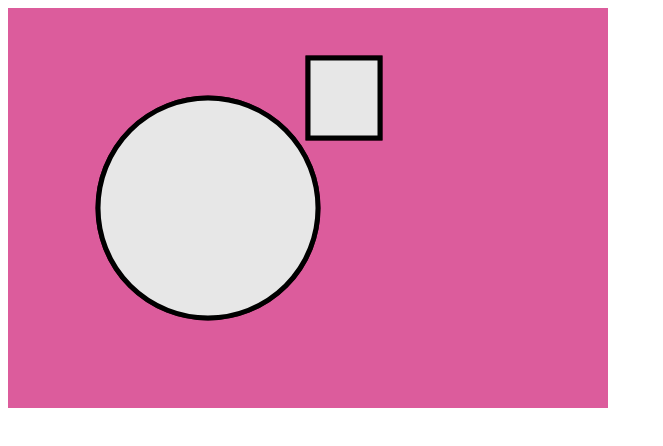
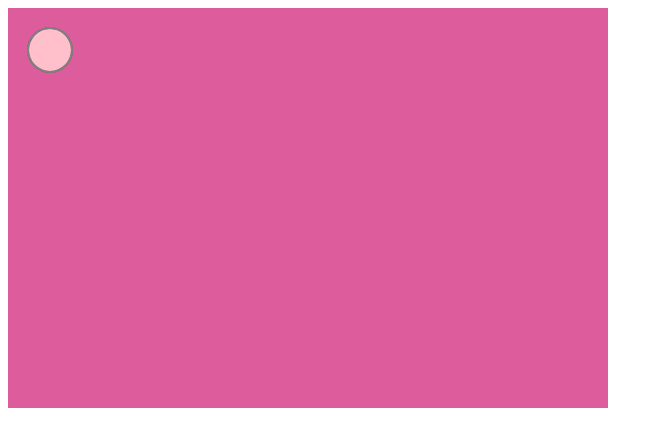
Before and after one commit to stephenngeorge/GraphicJS, a website built with webpack: page index.html in a window 1280 px wide. Shown: the whole page, without its empty margins (0-663 px from the left). Built offline with nearby package versions, Linux system fonts and the light colour scheme.

Commit message:
refactor argument objects

```diff
--- a/brush/classes/Circle.js
+++ b/brush/classes/Circle.js
@@ -8,13 +8,19 @@ export default class Circle {
     this.r = r;
   }
 
-  draw({lineWidth = 2, strokeStyle = 'grey', fillStyle = 'pink'} = {}) {
+  draw(fillStyle = '#FFC0CB') {
     this.ctx.beginPath();
     this.ctx.arc(this.x, this.y, this.r, 0, Math.PI * 2);
     this.ctx.fillStyle = fillStyle;
     this.ctx.fill();
-    this.ctx.lineWidth = lineWidth;
-    this.ctx.strokeStyle = strokeStyle;
+    return this;
+  }
+
+  outline({ weight = 2, colour = '#808080' } = {}) {
+    this.ctx.beginPath();
+    this.ctx.arc(this.x, this.y, this.r + (weight / 2), 0, Math.PI * 2);
+    this.ctx.lineWidth = weight;
+    this.ctx.strokeStyle = colour;
     this.ctx.stroke();
     return this;
   }
--- a/brush/classes/Rect.js
+++ b/brush/classes/Rect.js
@@ -11,16 +11,16 @@ export default class Rect {
     this.height = height;
   }
 
-  draw(fillStyle = 'pink') {
+  draw(fillStyle = '#FFC0CB') {
     this.ctx.fillStyle = fillStyle;
     this.ctx.fillRect(this.x, this.y, this.width, this.height);
     return this;
   }
 
-  outline(weight = 2, colour = 'grey') {
+  outline({weight = 2, colour = '#808080'} = {}) {
     this.ctx.lineWidth = weight;
     this.ctx.strokeStyle = colour;
-    this.ctx.strokeRect(this.x, this.y, this.width, this.height);
+    this.ctx.strokeRect(this.x - (weight / 2), this.y - (weight / 2), this.width + weight, this.height + weight);
     return this;
   }
 }
--- a/brush/index.js
+++ b/brush/index.js
@@ -4,10 +4,17 @@ import backgroundSolid from './functions/backgroundSolid';
 import circle from './functions/circle';
 import rect from './functions/rect';
 
+import Circle from './classes/Circle';
+import Rect from './classes/Rect';
+
 const library = {
   backgroundSolid,
   circle,
-  rect
+  rect,
+  classes: {
+    Circle,
+    Rect
+  }
 }
 
 
--- a/js/scripts.js
+++ b/js/scripts.js
@@ -58,18 +58,18 @@ var i=t&&t.__esModule?/******/
 function(){return t.default}:/******/
 function(){return t};/******/
 /******/
-return e.d(i,"a",i),i},e.o=function(t,e){return Object.prototype.hasOwnProperty.call(t,e)},e.p="/",e(e.s=6)}([/* 0 */
+return e.d(i,"a",i),i},e.o=function(t,e){return Object.prototype.hasOwnProperty.call(t,e)},e.p="/",e(e.s=0)}([/* 0 */
 /***/
-function(t,e,i){"use strict";function n(t){return t&&t.__esModule?t:{default:t}}function r(t){var e=arguments.length>1&&void 0!==arguments[1]?arguments[1]:{},i=e.xPos,n=void 0===i?42:i,r=e.yPos,o=void 0===r?42:r,l=e.width,c=void 0===l?42:l,s=e.height,a=void 0===s?42:s;return new u.default(t,n,o,c,a)}Object.defineProperty(e,"__esModule",{value:!0}),e.default=r;var o=i(3),u=n(o)},/* 1 */
+function(t,e,i){"use strict";var n=i(2),r=document.getElementById("canvas"),o=r.getContext("2d");r.width,r.height;(0,n.backgroundSolid)(r,"rgba(200, 0, 100, .4)"),(0,n.circle)(o).draw().outline()},/* 1 */
 /***/
-function(t,e,i){"use strict";function n(t){return t&&t.__esModule?t:{default:t}}var r=i(4),o=n(r),u=i(5),l=n(u),c=i(0),s=n(c),a={backgroundSolid:o.default,circle:l.default,rect:s.default};t.exports=a},/* 2 */
+function(t,e,i){"use strict";function n(t){return t&&t.__esModule?t:{default:t}}function r(t){var e=arguments.length>1&&void 0!==arguments[1]?arguments[1]:{},i=e.xPos,n=void 0===i?42:i,r=e.yPos,o=void 0===r?42:r,c=e.width,l=void 0===c?42:c,s=e.height,a=void 0===s?42:s;return new u.default(t,n,o,l,a)}Object.defineProperty(e,"__esModule",{value:!0}),e.default=r;var o=i(4),u=n(o)},/* 2 */
 /***/
-function(t,e,i){"use strict";function n(t,e){if(!(t instanceof e))throw new TypeError("Cannot call a class as a function")}Object.defineProperty(e,"__esModule",{value:!0});var r=function(){function t(t,e){for(var i=0;i<e.length;i++){var n=e[i];n.enumerable=n.enumerable||!1,n.configurable=!0,"value"in n&&(n.writable=!0),Object.defineProperty(t,n.key,n)}}return function(e,i,n){return i&&t(e.prototype,i),n&&t(e,n),e}}(),o=function(){function t(e,i,r,o){n(this,t),this.ctx=e,this.x=i,this.y=r,this.r=o}return r(t,[{key:"draw",value:function(){var t=arguments.length>0&&void 0!==arguments[0]?arguments[0]:{},e=t.lineWidth,i=void 0===e?2:e,n=t.strokeStyle,r=void 0===n?"grey":n,o=t.fillStyle,u=void 0===o?"pink":o;return this.ctx.beginPath(),this.ctx.arc(this.x,this.y,this.r,0,2*Math.PI),this.ctx.fillStyle=u,this.ctx.fill(),this.ctx.lineWidth=i,this.ctx.strokeStyle=r,this.ctx.stroke(),this}}]),t}();e.default=o},/* 3 */
+function(t,e,i){"use strict";function n(t){return t&&t.__esModule?t:{default:t}}var r=i(5),o=n(r),u=i(6),c=n(u),l=i(1),s=n(l),a=i(3),f=n(a),h=i(4),d=n(h),v={backgroundSolid:o.default,circle:c.default,rect:s.default,classes:{Circle:f.default,Rect:d.default}};t.exports=v},/* 3 */
 /***/
-function(t,e,i){"use strict";function n(t){return t&&t.__esModule?t:{default:t}}function r(t,e){if(!(t instanceof e))throw new TypeError("Cannot call a class as a function")}Object.defineProperty(e,"__esModule",{value:!0});var o=function(){function t(t,e){for(var i=0;i<e.length;i++){var n=e[i];n.enumerable=n.enumerable||!1,n.configurable=!0,"value"in n&&(n.writable=!0),Object.defineProperty(t,n.key,n)}}return function(e,i,n){return i&&t(e.prototype,i),n&&t(e,n),e}}(),u=i(0),l=(n(u),function(){function t(e,i,n,o,u){r(this,t),this.ctx=e,this.x=i,this.y=n,this.width=o,this.height=u}return o(t,[{key:"draw",value:function(){var t=arguments.length>0&&void 0!==arguments[0]?arguments[0]:"pink";return this.ctx.fillStyle=t,this.ctx.fillRect(this.x,this.y,this.width,this.height),this}},{key:"outline",value:function(){var t=arguments.length>0&&void 0!==arguments[0]?arguments[0]:2,e=arguments.length>1&&void 0!==arguments[1]?arguments[1]:"grey";return this.ctx.lineWidth=t,this.ctx.strokeStyle=e,this.ctx.strokeRect(this.x,this.y,this.width,this.height),this}}]),t}());e.default=l},/* 4 */
+function(t,e,i){"use strict";function n(t,e){if(!(t instanceof e))throw new TypeError("Cannot call a class as a function")}Object.defineProperty(e,"__esModule",{value:!0});var r=function(){function t(t,e){for(var i=0;i<e.length;i++){var n=e[i];n.enumerable=n.enumerable||!1,n.configurable=!0,"value"in n&&(n.writable=!0),Object.defineProperty(t,n.key,n)}}return function(e,i,n){return i&&t(e.prototype,i),n&&t(e,n),e}}(),o=function(){function t(e,i,r,o){n(this,t),this.ctx=e,this.x=i,this.y=r,this.r=o}return r(t,[{key:"draw",value:function(){var t=arguments.length>0&&void 0!==arguments[0]?arguments[0]:"#FFC0CB";return this.ctx.beginPath(),this.ctx.arc(this.x,this.y,this.r,0,2*Math.PI),this.ctx.fillStyle=t,this.ctx.fill(),this}},{key:"outline",value:function(){var t=arguments.length>0&&void 0!==arguments[0]?arguments[0]:{},e=t.weight,i=void 0===e?2:e,n=t.colour,r=void 0===n?"#808080":n;return this.ctx.beginPath(),this.ctx.arc(this.x,this.y,this.r+i/2,0,2*Math.PI),this.ctx.lineWidth=i,this.ctx.strokeStyle=r,this.ctx.stroke(),this}}]),t}();e.default=o},/* 4 */
 /***/
-function(t,e,i){"use strict";function n(t){var e=arguments.length>1&&void 0!==arguments[1]?arguments[1]:"#e7e7e7",i=t.getContext("2d");i.fillStyle=e,i.fillRect(0,0,t.width,t.height)}Object.defineProperty(e,"__esModule",{value:!0}),e.default=n},/* 5 */
+function(t,e,i){"use strict";function n(t){return t&&t.__esModule?t:{default:t}}function r(t,e){if(!(t instanceof e))throw new TypeError("Cannot call a class as a function")}Object.defineProperty(e,"__esModule",{value:!0});var o=function(){function t(t,e){for(var i=0;i<e.length;i++){var n=e[i];n.enumerable=n.enumerable||!1,n.configurable=!0,"value"in n&&(n.writable=!0),Object.defineProperty(t,n.key,n)}}return function(e,i,n){return i&&t(e.prototype,i),n&&t(e,n),e}}(),u=i(1),c=(n(u),function(){function t(e,i,n,o,u){r(this,t),this.ctx=e,this.x=i,this.y=n,this.width=o,this.height=u}return o(t,[{key:"draw",value:function(){var t=arguments.length>0&&void 0!==arguments[0]?arguments[0]:"#FFC0CB";return this.ctx.fillStyle=t,this.ctx.fillRect(this.x,this.y,this.width,this.height),this}},{key:"outline",value:function(){var t=arguments.length>0&&void 0!==arguments[0]?arguments[0]:{},e=t.weight,i=void 0===e?2:e,n=t.colour,r=void 0===n?"#808080":n;return this.ctx.lineWidth=i,this.ctx.strokeStyle=r,this.ctx.strokeRect(this.x-i/2,this.y-i/2,this.width+i,this.height+i),this}}]),t}());e.default=c},/* 5 */
 /***/
-function(t,e,i){"use strict";function n(t){return t&&t.__esModule?t:{default:t}}function r(t){var e=arguments.length>1&&void 0!==arguments[1]?arguments[1]:{},i=e.xPos,n=void 0===i?42:i,r=e.yPos,o=void 0===r?42:r,l=e.radius,c=void 0===l?21:l;return new u.default(t,n,o,c)}Object.defineProperty(e,"__esModule",{value:!0}),e.default=r;var o=i(2),u=n(o)},/* 6 */
+function(t,e,i){"use strict";function n(t){var e=arguments.length>1&&void 0!==arguments[1]?arguments[1]:"#e7e7e7",i=t.getContext("2d");i.fillStyle=e,i.fillRect(0,0,t.width,t.height)}Object.defineProperty(e,"__esModule",{value:!0}),e.default=n},/* 6 */
 /***/
-function(t,e,i){"use strict";var n=i(1),r=document.getElementById("canvas"),o=r.getContext("2d");(0,n.backgroundSolid)(r,"rgba(200, 0, 100, .4)"),(0,n.circle)(o,{xPos:200,yPos:200,radius:110}).draw({lineWidth:5,strokeStyle:"#000000",fillStyle:"#e7e7e7"}),(0,n.rect)(o,{xPos:300,yPos:50,width:72,height:80}).draw("#e7e7e7").outline(5,"#000000")}]);
+function(t,e,i){"use strict";function n(t){return t&&t.__esModule?t:{default:t}}function r(t){var e=arguments.length>1&&void 0!==arguments[1]?arguments[1]:{},i=e.xPos,n=void 0===i?42:i,r=e.yPos,o=void 0===r?42:r,c=e.radius,l=void 0===c?21:c;return new u.default(t,n,o,l)}Object.defineProperty(e,"__esModule",{value:!0}),e.default=r;var o=i(3),u=n(o)}]);
--- a/test.js
+++ b/test.js
@@ -1,24 +1,13 @@
 'use strict';
 
-import { backgroundSolid, circle, rect } from './brush';
+import { backgroundSolid, circle } from './brush';
 
 const canvas = document.getElementById('canvas');
 const ctx = canvas.getContext('2d');
 
+// define global variables
+const width = canvas.width;
+const height = canvas.height;
+
 backgroundSolid(canvas, 'rgba(200, 0, 100, .4)');
-circle(ctx, {
-  xPos: 200,
-  yPos: 200,
-  radius: 110
-}).draw({
-  lineWidth: 5,
-  strokeStyle: '#000000',
-  fillStyle: '#e7e7e7'
-});
-
-rect(ctx, {
-  xPos: 300,
-  yPos: 50,
-  width: 72,
-  height: 80
-}).draw('#e7e7e7').outline(5, '#000000');
+circle(ctx).draw().outline();
```
Also changed, not shown: index.html (line endings or trailing spaces).
